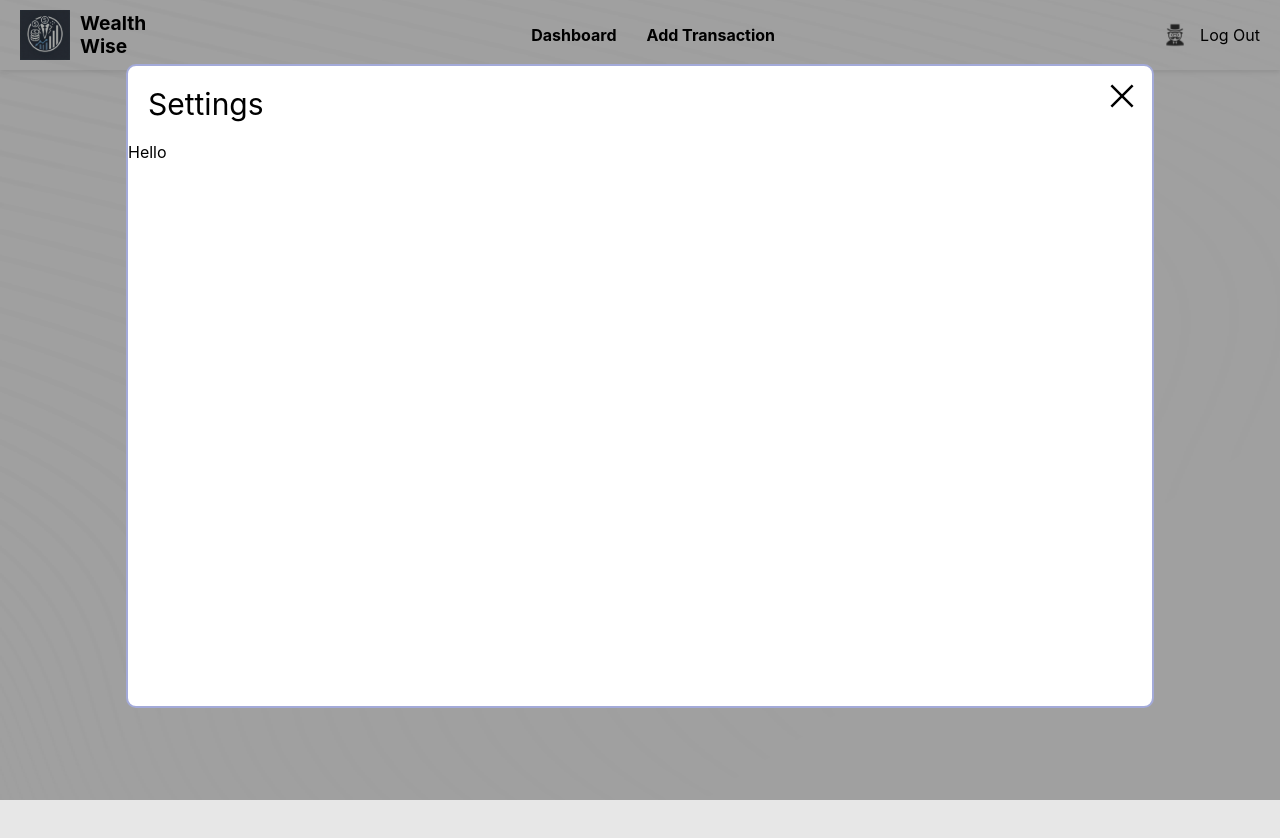
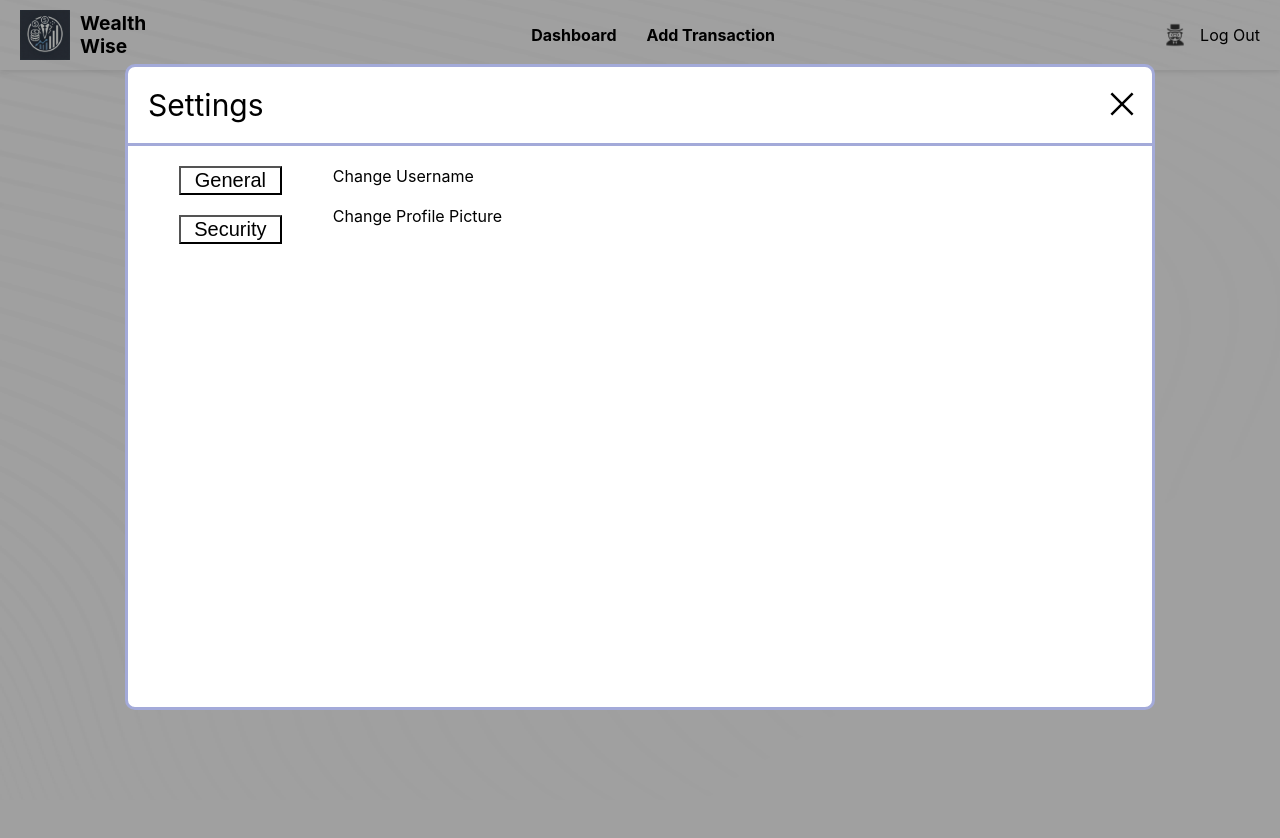
Before and after one commit to cse442-at-ub/fa24-semesterproject-the-academic-weapons, a React (Create React App) app in the folder frontend/: page /#/settings in a window 1280 px wide. Shown: the top 838 px of the page. Before the commit the page ends 800 px from the top, so only its background shows below. Built offline with nearby package versions, Linux system fonts and the light colour scheme.

Commit message:
Added some additional stuff to settings modal to make it closer to figma like the sidenav and header. Also added a npm dependency to avoid using deprecated package

```diff
--- a/frontend/package.json
+++ b/frontend/package.json
@@ -37,5 +37,8 @@
       "last 1 firefox version",
       "last 1 safari version"
     ]
+  },
+  "devDependencies": {
+    "@babel/plugin-transform-private-property-in-object": "^7.24.7"
   }
 }
--- a/frontend/src/CSS Files/Settings.css
+++ b/frontend/src/CSS Files/Settings.css
@@ -1,7 +1,7 @@
 .settings_modal_bg_container {
     position: absolute;
     width: 100vw;
-    height: 100vh;
+    height: 107vh;
     top: 0;
     left: 0;
     background-color: rgba(0, 0, 0, 0.31);
@@ -15,7 +15,7 @@
     /*transform: translate(25%, 25%);*/
     position: relative;
     background-color: white;
-    border: 2px solid #A3AAD9;
+    border: 3px solid #A3AAD9;
     border-radius: 10px;
 }
 
@@ -35,5 +35,39 @@
 
 .close_modal_button {
     cursor: pointer;
+    padding-top: 7px;
     margin: 15px;
 }
+
+.divider_line {
+    height: 3px;
+    background-color: #A3AAD9;
+    margin-bottom: 20px;
+}
+
+.settings_modal_content {
+    width: 100%;
+    height: fit-content;
+    display: flex;
+    flex-direction: row;
+}
+
+.settings_tab_content {
+    width: 80%;
+    height: 100%;
+}
+
+.settings_button_sidenav {
+    height: 100%;
+    width:20%;
+    display: flex;
+    flex-direction: column;
+}
+
+.settings_button_sidenav button {
+    background-color: rgba(0, 0, 0, 0);
+    width: 50%;
+    font-size: 20px;
+    margin-inline: auto;
+    margin-bottom: 20px;
+}
--- a/frontend/src/Page/Settings.jsx
+++ b/frontend/src/Page/Settings.jsx
@@ -1,6 +1,7 @@
 import React, { useEffect, useState } from "react";
 import { RiCloseLargeLine } from "react-icons/ri";
 const Settings = ({closeSettings}) => {
+    const [showSettings, setShowSettings] = useState('General');
 
 
     return (
@@ -10,8 +11,27 @@ const Settings = ({closeSettings}) => {
                     <h2>Settings</h2>
                     <RiCloseLargeLine onClick={closeSettings} size={30} className={"close_modal_button"}/>
                 </div>
-
-            <div>Hello</div>
+                <div className={"divider_line"}></div>
+                <div className={"settings_modal_content"}>
+                    <div className={"settings_button_sidenav"}>
+                        <button onClick={e => setShowSettings('General')}>General</button>
+                        <button onClick={e => setShowSettings('Security')}>Security</button>
+                    </div>
+                    <div className={"settings_tab_content"}>
+                        {showSettings === 'General' ?
+                            <div>
+                                <div>Change Username</div>
+                                <br/>
+                                <div>Change Profile Picture</div>
+                            </div>:
+                            <div>
+                                <div>Change Password</div>
+                                <br/>
+                                <div>Delete Account</div>
+                            </div>
+                        }
+                    </div>
+                </div>
             </div>
         </div>
     );
```
Also changed, not shown: 1 other file (tests, documents, lock files or other folders). Lines whose indentation alone changed are shown as unchanged.
